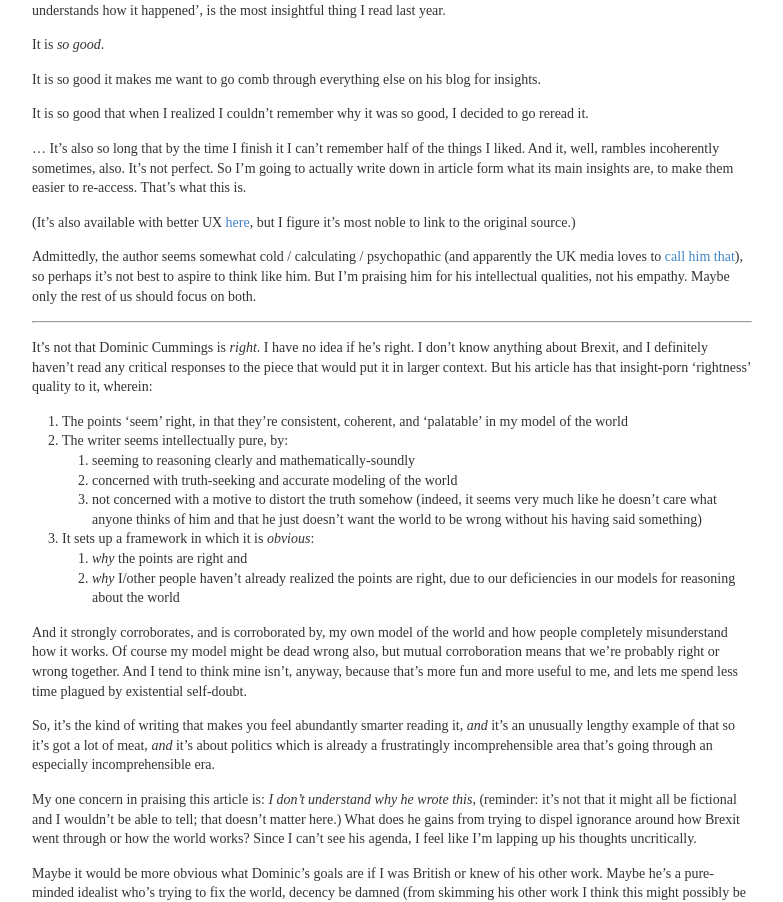
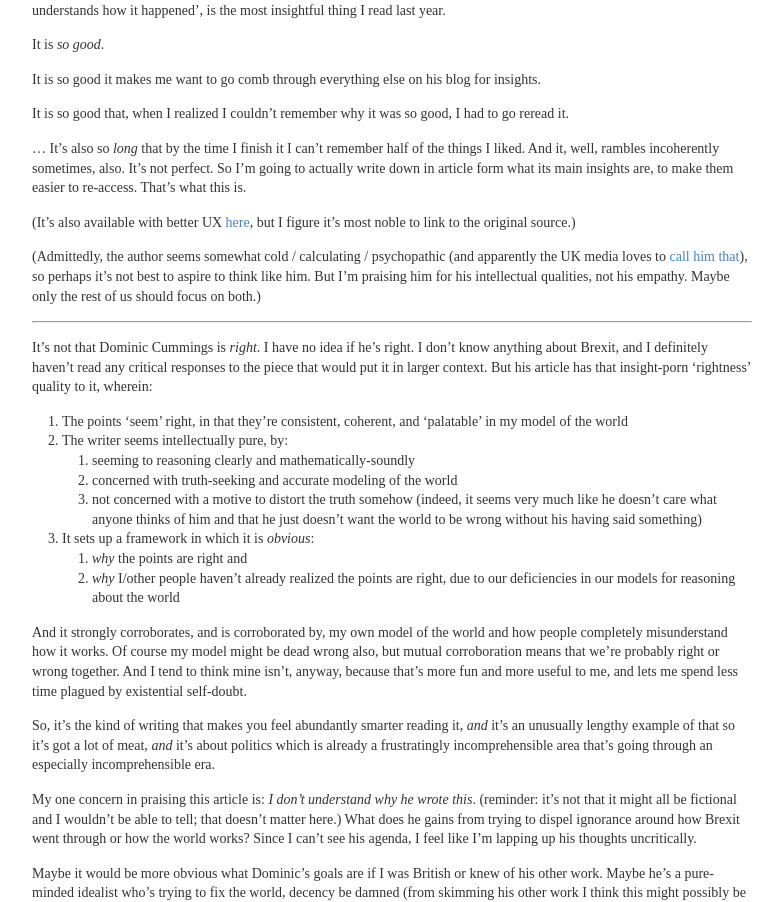
Before and after one commit to ajakaja/ajakaja.github.io, a Jekyll site: the page built from _posts/2018-01-03-lessons-from-brexit.md, in a window 1280 px wide and 1400 px high. Shown: the part 208-1110 px from the top of the window, without its empty margins (248-1031 px from the left). Built offline with Jekyll 4.4.1, drawn with Linux system fonts in a browser that asks for light colours; some of the changed text lies outside the part shown.

Commit message:
Typo fixes

```diff
--- a/_posts/2018-01-03-lessons-from-brexit.md
+++ b/_posts/2018-01-03-lessons-from-brexit.md
@@ -10,13 +10,13 @@
 
 It is so good it makes me want to go comb through everything else on his blog for insights.
 
-It is so good that when I realized I couldn't remember why it was so good, I decided to go reread it.
+It is so good that, when I realized I couldn't remember why it was so good, I had to go reread it.
 
-... It's also so long that by the time I finish it I can't remember half of the things I liked. And it, well, rambles incoherently sometimes, also. It's not perfect. So I'm going to actually write down in article form what its main insights are, to make them easier to re-access. That's what this is.
+... It's also so *long* that by the time I finish it I can't remember half of the things I liked. And it, well, rambles incoherently sometimes, also. It's not perfect. So I'm going to actually write down in article form what its main insights are, to make them easier to re-access. That's what this is.
 
 (It's also available with better UX [here](https://blogs.spectator.co.uk/2017/01/dominic-cummings-brexit-referendum-won/), but I figure it's most noble to link to the original source.)
 
-Admittedly, the author seems somewhat cold / calculating / psychopathic (and apparently the UK media loves to [call him that](https://www.theguardian.com/politics/shortcuts/2017/jul/18/dominic-cummings-career-psychopath-david-davis-thick-as-mince)), so perhaps it's not best to aspire to think like him. But I'm praising him for his intellectual qualities, not his empathy. Maybe only the rest of us should focus on both.
+(Admittedly, the author seems somewhat cold / calculating / psychopathic (and apparently the UK media loves to [call him that](https://www.theguardian.com/politics/shortcuts/2017/jul/18/dominic-cummings-career-psychopath-david-davis-thick-as-mince)), so perhaps it's not best to aspire to think like him. But I'm praising him for his intellectual qualities, not his empathy. Maybe only the rest of us should focus on both.)
 
 <!--more-->
 
@@ -37,7 +37,7 @@
 
 So, it's the kind of writing that makes you feel abundantly smarter reading it, *and* it's an unusually lengthy example of that so it's got a lot of meat, *and* it's about politics which is already a frustratingly incomprehensible area that's going through an especially incomprehensible era.
 
-My one concern in praising this article is: *I don't understand why he wrote this*, (reminder: it's not that it might all be fictional and I wouldn't be able to tell; that doesn't matter here.) What does he gains from trying to dispel ignorance around how Brexit went through or how the world works? Since I can't see his agenda, I feel like I'm lapping up his thoughts uncritically.
+My one concern in praising this article is: *I don't understand why he wrote this*. (reminder: it's not that it might all be fictional and I wouldn't be able to tell; that doesn't matter here.) What does he gains from trying to dispel ignorance around how Brexit went through or how the world works? Since I can't see his agenda, I feel like I'm lapping up his thoughts uncritically.
 
 Maybe it would be more obvious what Dominic's goals are if I was British or knew of his other work. Maybe he's a pure-minded idealist who's trying to fix the world, decency be damned (from skimming his other work I think this might possibly be right). Maybe he just relishes telling people they're wrong or in sounding smart. Not sure.
 
@@ -88,7 +88,7 @@
 		* IMO, most of America looks at Trump's election this way. "Trump won because X"! Well, you would have been saying "Trump lost because Y!" if he had lost. That doesn't work. Instead, talk about the thing that's true either way: how did he get within 5% of winning, instead of being at 10% of the national vote? Talk about the macroscopic trend, instead of trying to write a narrative about a coin flip.
 			* and yes, the events of the last few weeks of a campaign -- "who voted", "who got pissed in the last week", "who gaffed", "how effective an ad campaign was", are essentially coin flips, though possibly slightly weighted ones.
 	* "Soon our actual history seems like the only way things could have played out. Brexit had to happen. Trump had to win."
-	* **Comment**: this point, more than any other, is the reason I believe Dominic's opinions about how the world works. Understanding this is a requirement to being able to "get" how the world works, and so anyone who signals knowing this is probably capable of "getting it", and anyone who doesn't signal it may not be capable of "getting it" at all, so their opinions are much more suspect.
+	* **Comment**: This point, more than any other, is the reason I believe Dominic's opinions about how the world works. Understanding this is a requirement to being able to "get" how the world works, and so anyone who signals knowing this is probably capable of "getting it", and anyone who doesn't signal it may not be capable of "getting it" at all, so their opinions are much more suspect.
 		* this is also why I think that everyone in the world needs much much much more mathematical literacy. Because without it, you can't know what you don't know -- and with it, it's obvious how much everyone else is missing.
 			* of course, that's just my impression; maybe I'm clueless and everyone actually does get this.
 2. Historical examples of this happening
@@ -145,7 +145,7 @@
 			* and competence, true *Wanting*, looks like -- building a data science team, bringing in Actual Smart People instead of Seeming Smart People, punching through false and dated models, etc. There is a purity to it.
 				* Why? because purity of thought, 'true rationality', wins, all other things being equal. It wins *by definition* -- towards whatever goal you have, being "maximally rational" should be defined as "choosing the path that most probably wins". It means finding the best models, best tactics, best people, making right choices, whatever.
 		* this is why so many New Years' Resolutions fail. Because people "want" to change, but they don't *Want* to.
-		* And it sounds like Brexit was won by the side and people who most *Wanted* to win. Namely, Dominic&co.
+		* And it sounds like Brexit was won by the side and people who most *Wanted* to win. Namely, Dominic & co.
 15. **Highlight**: People are happy to fail if they fail conventionally.
 	* people in politics mostly would rather do a normal thing and fail than do an unconventional thing and be stigmatized when they fail.
 	* "They did not mind losing so much as being embarrassed"
@@ -241,7 +241,7 @@
 	* "They suckered themselves into over-prioritising their coalition versus message."
 		* example: saying that *Leave* had no good people on its side. Basically a weird sort of ignorant *ad hominem* instead of engaging with issues people cared about.
 	* Steered by pundit, not actual people.
-		* focus groups showed that opinions, especially outside London, were extremely different, and Cameron&Co missing them entirely.
+		* focus groups showed that opinions, especially outside London, were extremely different, and Cameron & Co missing them entirely.
 2. Some critics said they should have been a positive campaign about the EU, and they're wrong.
 	* Cameron & Osborne were right about this. Not enough time/money to change sentiment
 3. **Highlight**: "I suspect that in general big mistakes cause defeat much more often than excellent moves cause victory"
--- a/_sass/variables.scss
+++ b/_sass/variables.scss
@@ -1,4 +1,3 @@
-
 //
 // VARIABLES
 //
--- a/index.html
+++ b/index.html
@@ -1,6 +1,6 @@
 ---
 layout: default
-title: ak
+title: Blog
 ---
 
 <em>I guess, if asked, I would have to say that my purpose in life is to rid the world of complex numbers.</em>
```
Also changed, not shown: other parts of _posts/2018-01-03-lessons-from-brexit.md (+3 -3 lines).
